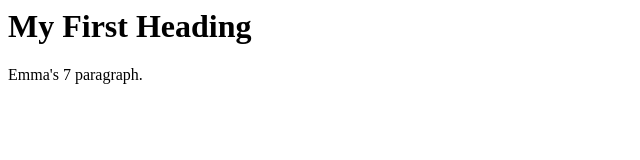
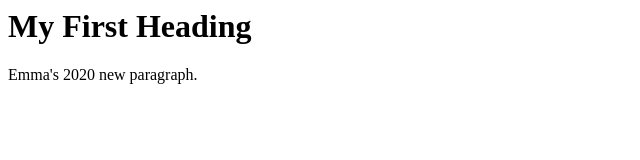
Before and after one commit to alanzha0598/ecs-nginx, a plain HTML site: page src/index.html in a window 1280 px wide. Shown: the full height of the page, 0-640 px from the left. Drawn offline with Linux system fonts and the light colour scheme.

Commit message:
Update index.html

```diff
--- a/src/index.html
+++ b/src/index.html
@@ -3,7 +3,7 @@
 
 <h1>My First Heading</h1>
 
-<p>Emma's 7 paragraph.</p>
+<p>Emma's 2020 new paragraph.</p>
 
 </body>
 </html>
```
